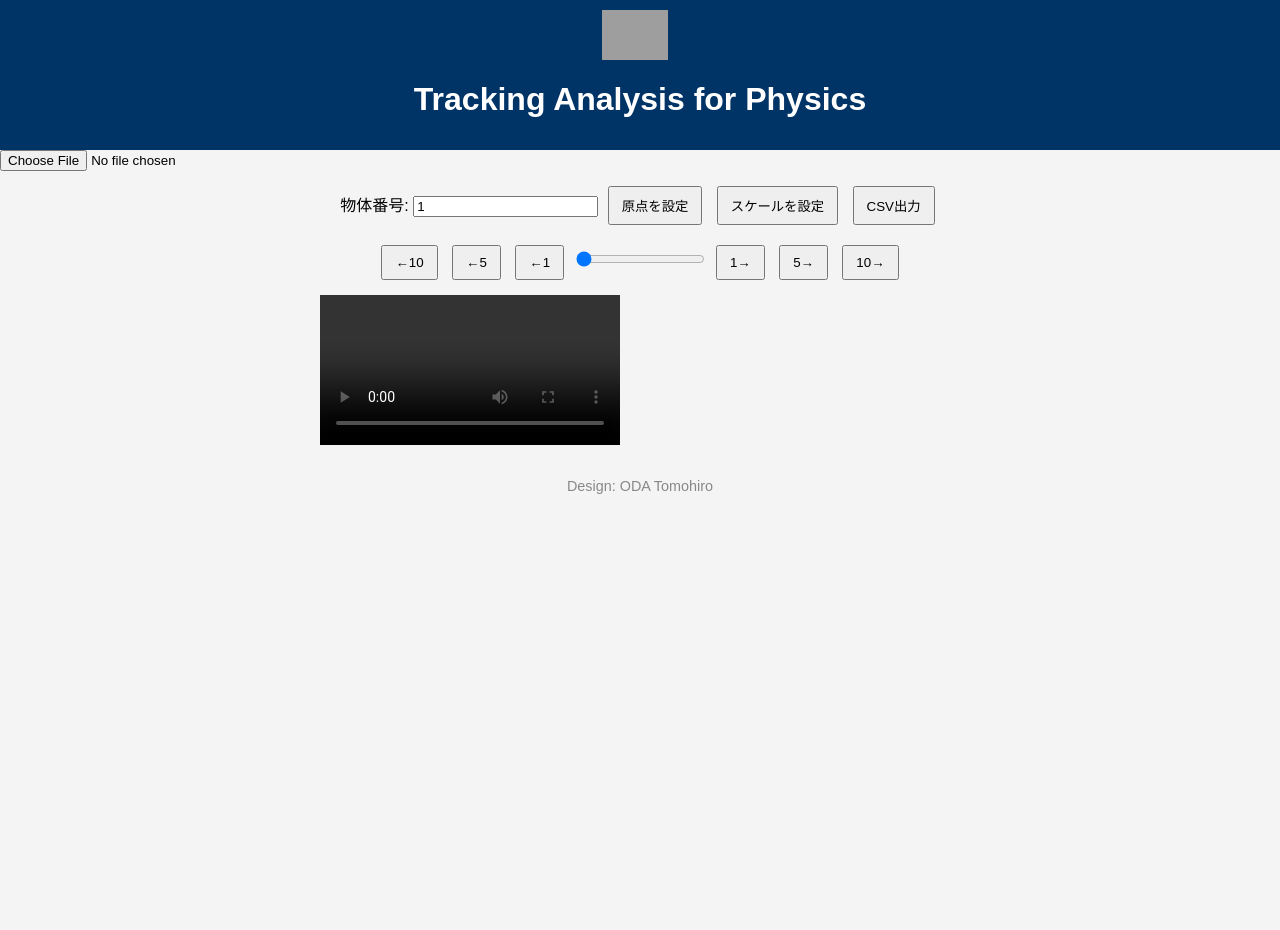
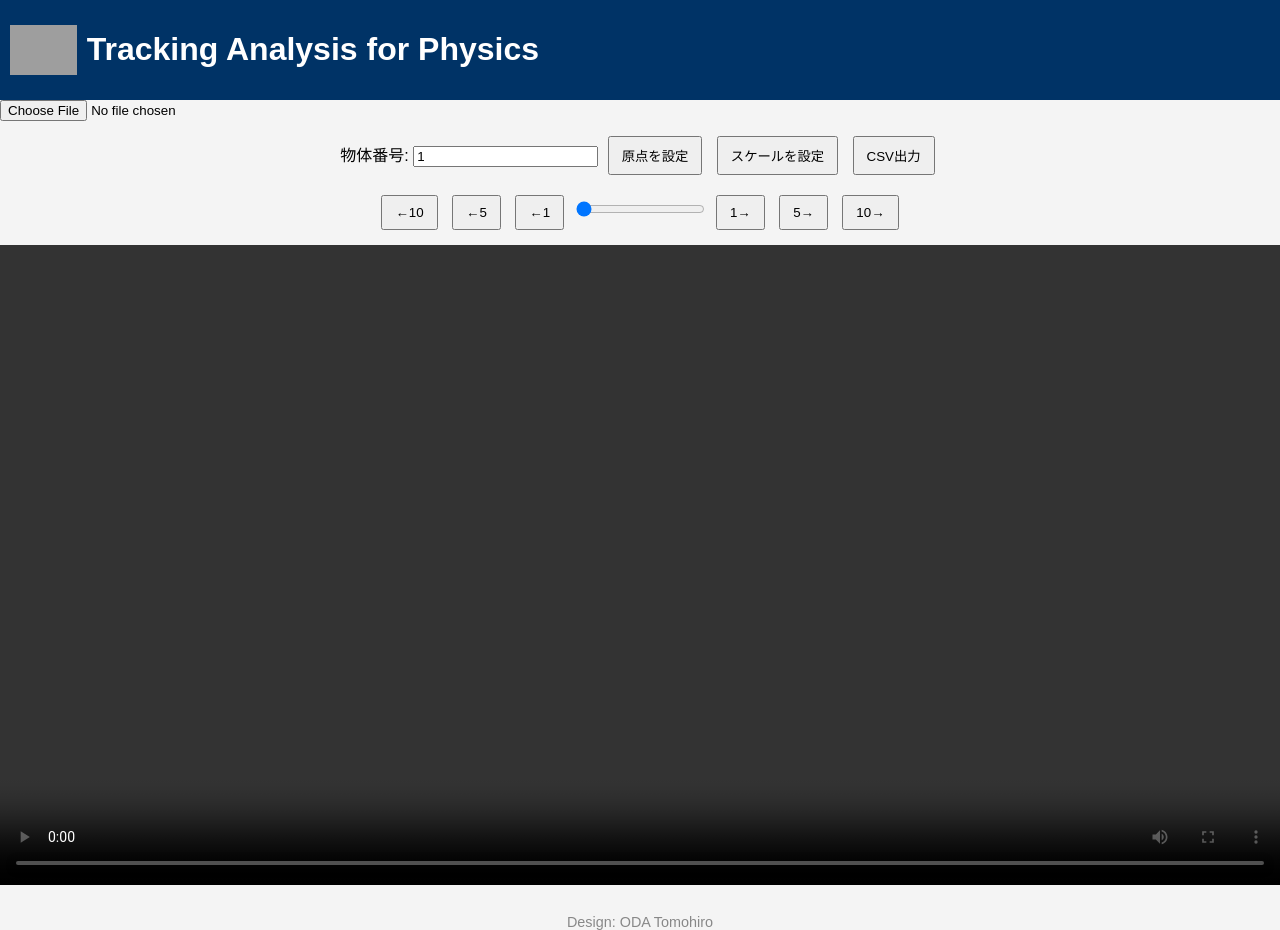
Before and after one commit to ODATomohiro/tracking-analysis, a plain HTML site: page index.html in a window 1280 px wide. Before the commit the page ends 800 px from the top, so only its background shows below. Drawn offline with Linux system fonts and the light colour scheme; grey boxes are pictures that could not be loaded.

Commit message:
style.css

```diff
--- a/style.css
+++ b/style.css
@@ -8,11 +8,12 @@ header {
   background: #003366;
   color: white;
   padding: 10px;
-  text-align: center;
+  text-align: left;
+  display: flex;
+  align-items: center;
 }
 .logo {
   height: 50px;
-  vertical-align: middle;
   margin-right: 10px;
 }
 .controls, .frame-controls {
@@ -25,8 +26,15 @@ button {
 }
 .video-container {
   position: relative;
-  width: 640px;
+  width: 100%;
+  max-width: 100%;
   margin: auto;
+  max-height: 80vh;
+}
+video, canvas {
+  width: 100%;
+  height: auto;
+  max-height: 80vh;
 }
 canvas {
   position: absolute;
```
